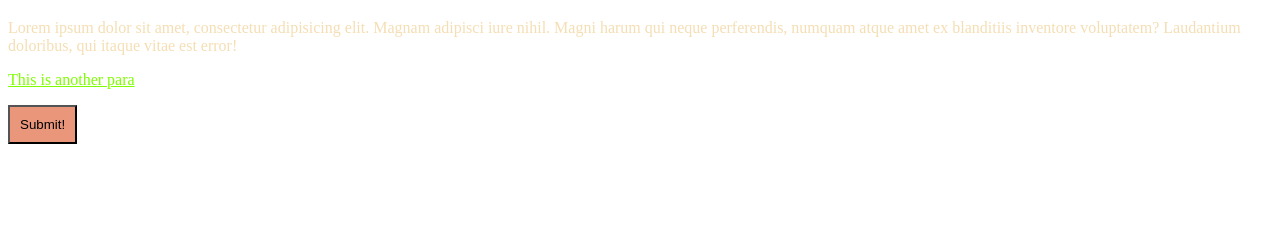
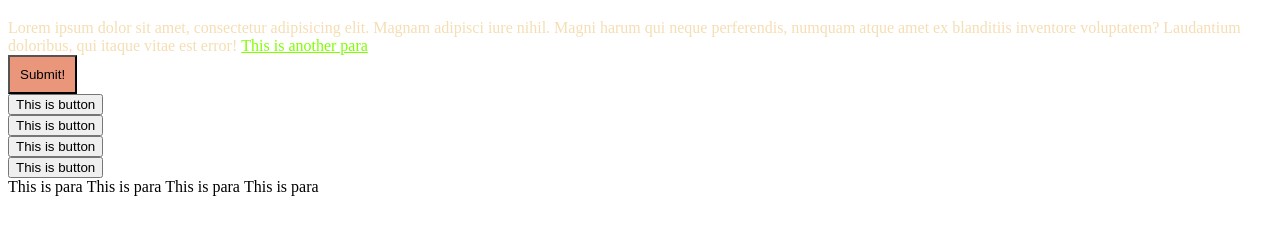
Before and after one commit to Abhishek-Nema/chai-aur-cohort, a plain HTML site: page week 1/09_CSS_Intro.html in a window 1280 px wide. Shown: the part 61-296 px from the top of the page. Drawn offline with Linux system fonts and the light colour scheme.

Commit message:
add basic css intro

```diff
--- a/week 1/09_CSS_Intro.html
+++ b/week 1/09_CSS_Intro.html
@@ -12,6 +12,14 @@
 
         #uniquePara {
             color: wheat;
+        }
+
+        button {
+            display: block;
+        }
+
+        p {
+            display: inline;
         }
     </style>
 </head>
@@ -30,6 +38,18 @@
 
     <button style="padding: 10px; background-color: darksalmon; cursor: pointer;">Submit!</button>
 
+    <button>This is button</button>
+    <button>This is button</button>
+    <button>This is button</button>
+    <button>This is button</button>
+
+    <P>This is para</P>
+    <P>This is para</P>
+    <P>This is para</P>
+    <P>This is para</P>
+
+    <!-- In next file, we will practice flex box  -->
+
 </body>
 
 </html>
```
